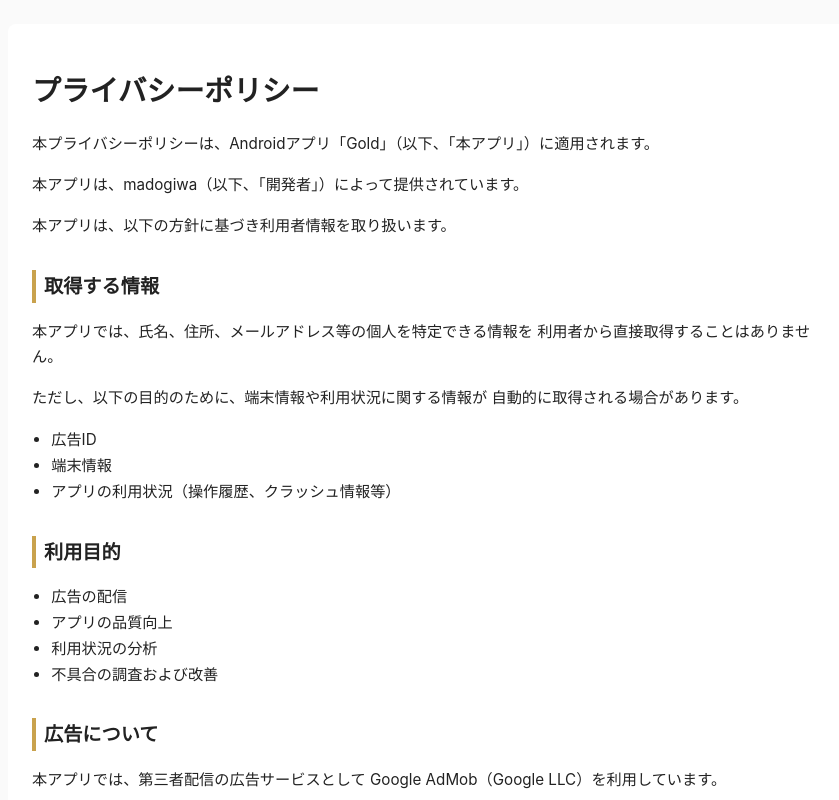
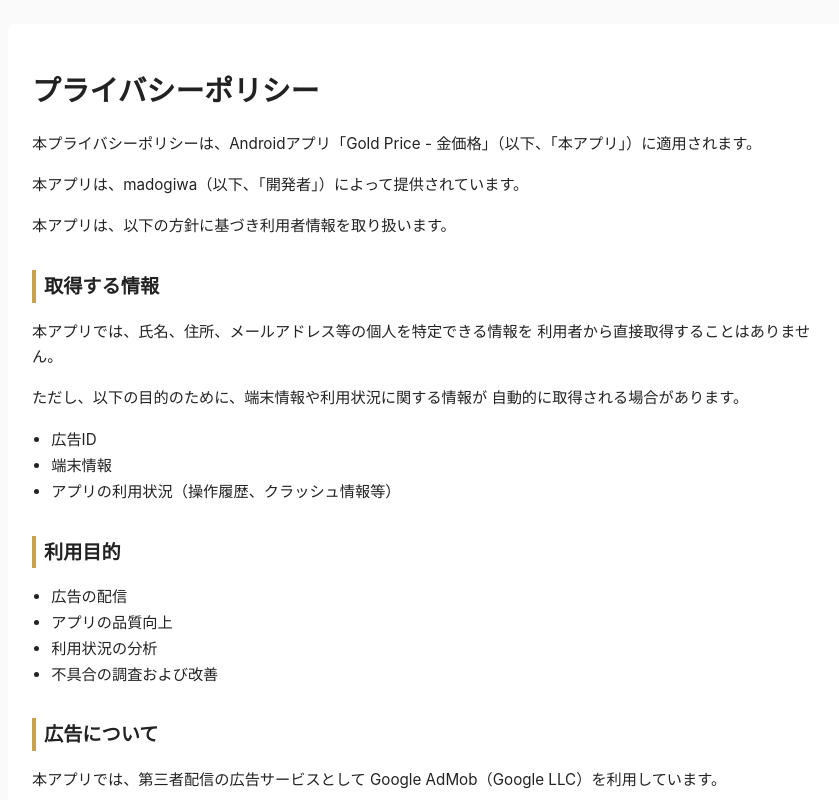
Before and after one commit to kojimamasahiro/myapp-privacy-policy, a plain HTML site: page index.html in a window 1280 px wide. Shown: the top 800 px of the page, without its empty margins (208-1047 px from the left). Drawn offline with Linux system fonts and the light colour scheme.

Commit message:
Update index.html

```diff
--- a/index.html
+++ b/index.html
@@ -58,7 +58,7 @@
     <h1>プライバシーポリシー</h1>
 
     <p>
-      本プライバシーポリシーは、Androidアプリ「Gold」（以下、「本アプリ」）に適用されます。
+      本プライバシーポリシーは、Androidアプリ「Gold Price - 金価格」（以下、「本アプリ」）に適用されます。
     </p>
 
     <p>
```
